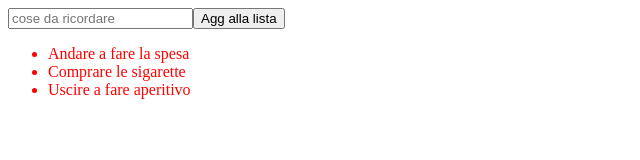
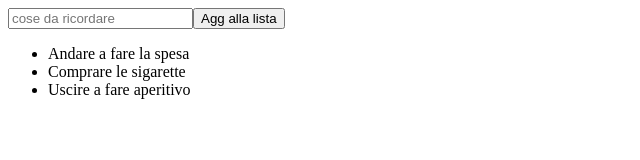
Before and after one commit to GiadaPirone/vue-todolist, a plain HTML site: page index.html in a window 1280 px wide. Shown: the whole page, without its empty margins (0-640 px from the left). Drawn offline with nearby package versions, Linux system fonts and the light colour scheme.

Commit message:
cambio classe

```diff
--- a/index.html
+++ b/index.html
@@ -16,7 +16,7 @@
         <button @click="aggiungiImpegni()">Agg alla lista</button>
 
         <ul>
-            <li @click="cambioDone()" :class="aggiungiClasse()" v-for="(commissione, i) in toDo">{{toDo[i].text}}</li>
+            <li @click="cambioDone(commissione)":class="aggiungiClasse(commissione)" v-for="(commissione, i) in toDo">{{commissione.text}}</li>
         </ul>
 
 
--- a/js/main.js
+++ b/js/main.js
@@ -39,9 +39,9 @@ createApp({
             console.log(this.done);
         },
 
-        aggiungiClasse(){
+        aggiungiClasse(commissione){
             classe = "impegnoFatto";
-            if(this.done = true){
+            if(commissione.done == true){
                 return classe;
             }
         }
```
